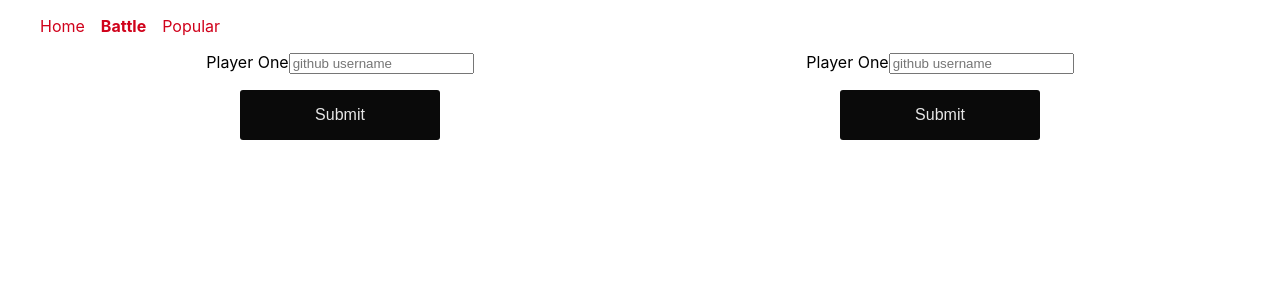
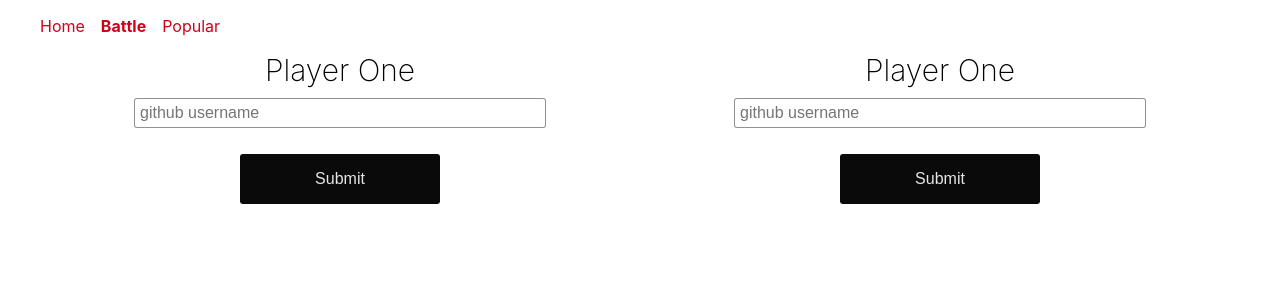
Before and after one commit to andrictham/react-fundamentals-practice, a React (Create React App) app: page /battle in a window 1280 px wide. Shown: the top 300 px of the page. Built offline with nearby package versions, Linux system fonts and the light colour scheme.

Commit message:
<App />: Style columns, rows, forms, and headers

```diff
--- a/src/Views/App.css
+++ b/src/Views/App.css
@@ -8,3 +8,31 @@
 	display: flex;
 	justify-content: space-around;
 }
+
+.column {
+	display: flex;
+	flex-direction: column;
+	align-items: center;
+	width: 500px;
+}
+
+.column input {
+	border-radius: 3px;
+	margin: 10px 0;
+	padding: 5px;
+	border: 1px solid rgba(0, 0, 0, 0.43);
+	font-size: 16px;
+	width: 80%;
+}
+
+.column label {
+	text-align: center;
+	font-size: 30px;
+	font-weight: 200;
+}
+
+.header {
+	text-align: center;
+	font-size: 30px;
+	font-weight: 200;
+}
```
